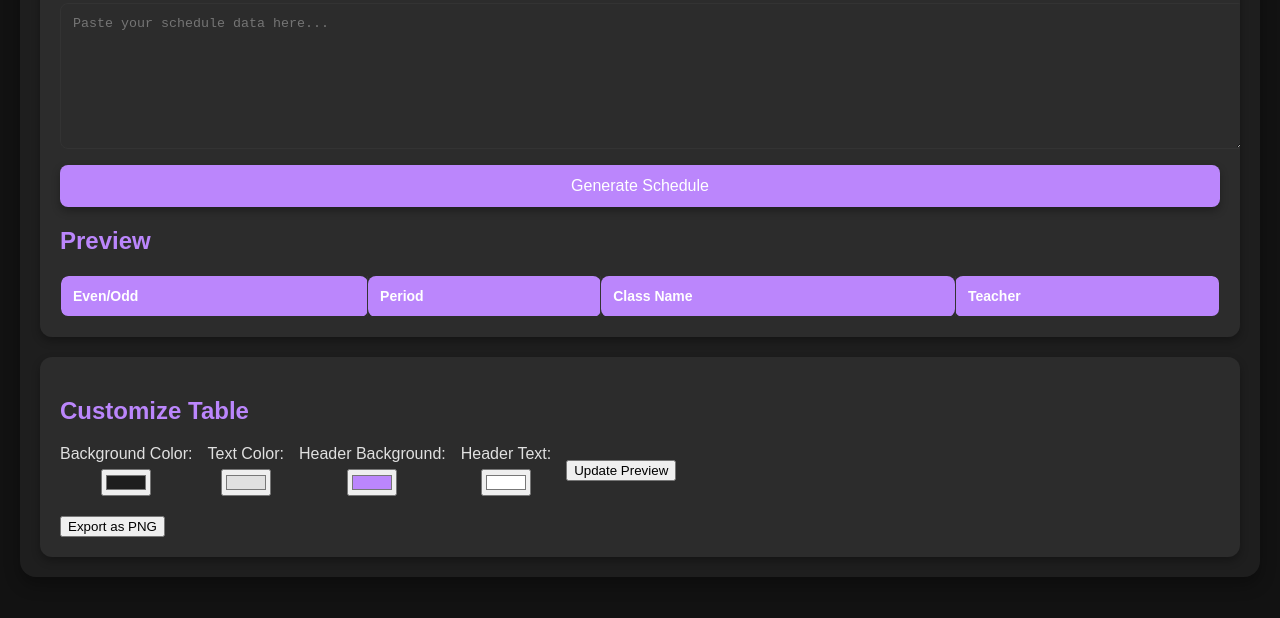
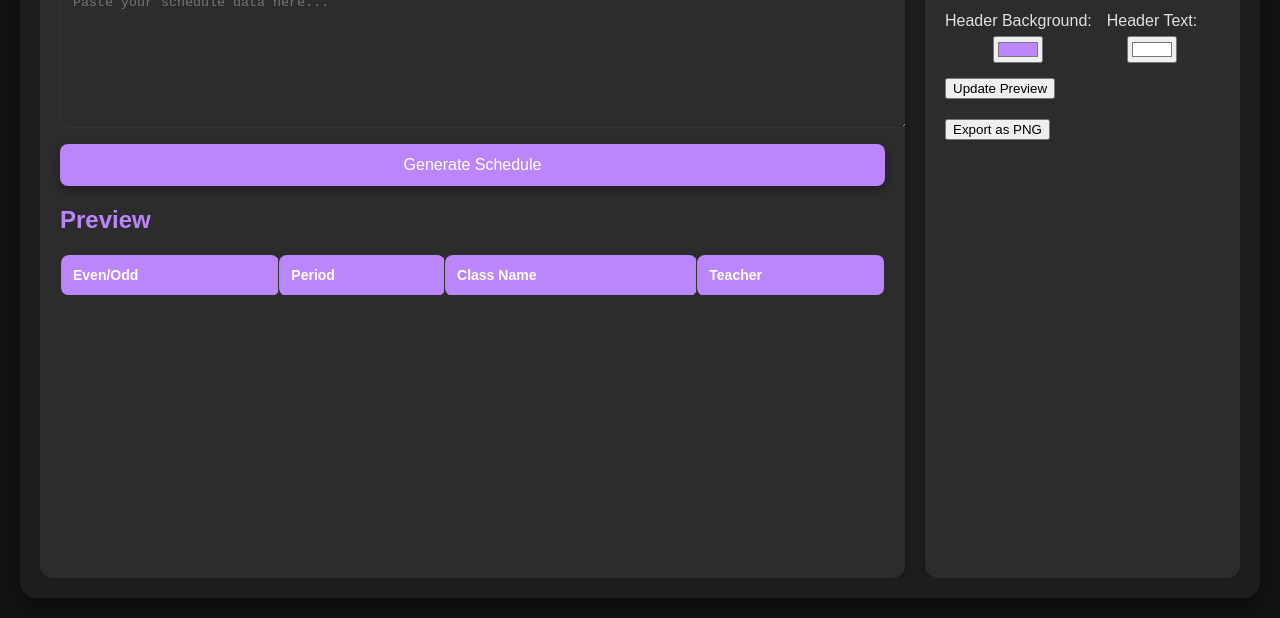
Before and after one commit to CamjamPNG/RHSchedule, a plain HTML site: page index.html in a window 1280 px wide. Shown: the part 182-800 px from the top of the page. Drawn offline with Linux system fonts and the light colour scheme.

Commit message:
Update index.html

```diff
--- a/index.html
+++ b/index.html
@@ -15,7 +15,7 @@
             justify-content: center;
             align-items: center;
             min-height: 100vh;
-            overflow: hidden;
+            overflow: hidden; /* Hide any overflow on the body */
         }
         .container {
             display: flex;
@@ -26,24 +26,27 @@
             border-radius: 16px;
             padding: 20px;
             box-shadow: 0 8px 16px rgba(0, 0, 0, 0.3);
-            height: 90%;
-            overflow: auto; /* Allows scrolling if content overflows */
+            height: 90vh; /* Set a maximum height for the container */
+            overflow: hidden; /* Hide any overflow on the container */
         }
         .content {
             display: flex;
-            flex-direction: column;
+            flex-direction: row;
             gap: 20px;
+            height: 100%;
+            overflow: auto; /* Allows scrolling if content overflows */
         }
         .main-content, .side-content {
             padding: 20px;
             border-radius: 12px;
-            background: #2c2c2c; /* Darker background for sidebar */
+            background: #2c2c2c; /* Darker background for sections */
             box-shadow: 0 4px 8px rgba(0, 0, 0, 0.3);
-            max-height: 600px;
+            flex: 1;
+            max-height: 100%;
             overflow: auto; /* Allows scrolling if content overflows */
         }
         .main-content {
-            flex: 2;
+            flex: 3;
         }
         .side-content {
             flex: 1;
@@ -145,12 +148,14 @@
         @media (max-width: 800px) {
             .container {
                 padding: 10px;
+                height: auto; /* Ensure container height adjusts to content */
             }
             .content {
                 flex-direction: column;
+                height: auto; /* Ensure content height adjusts to content */
             }
             .main-content, .side-content {
-                max-height: none;
+                max-height: none; /* Allow sections to expand as needed */
             }
             .form-group textarea {
                 height: 100px;
```
